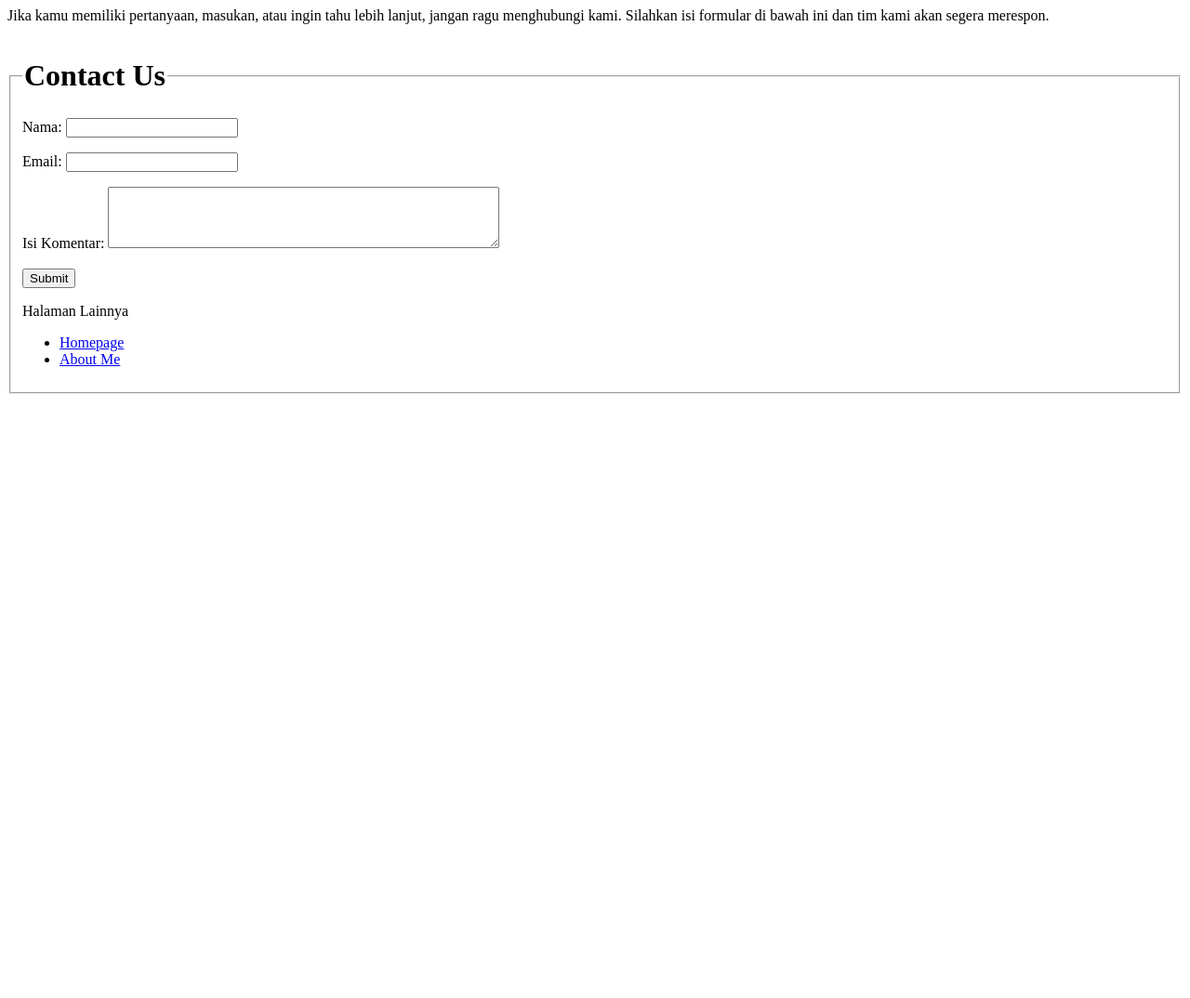
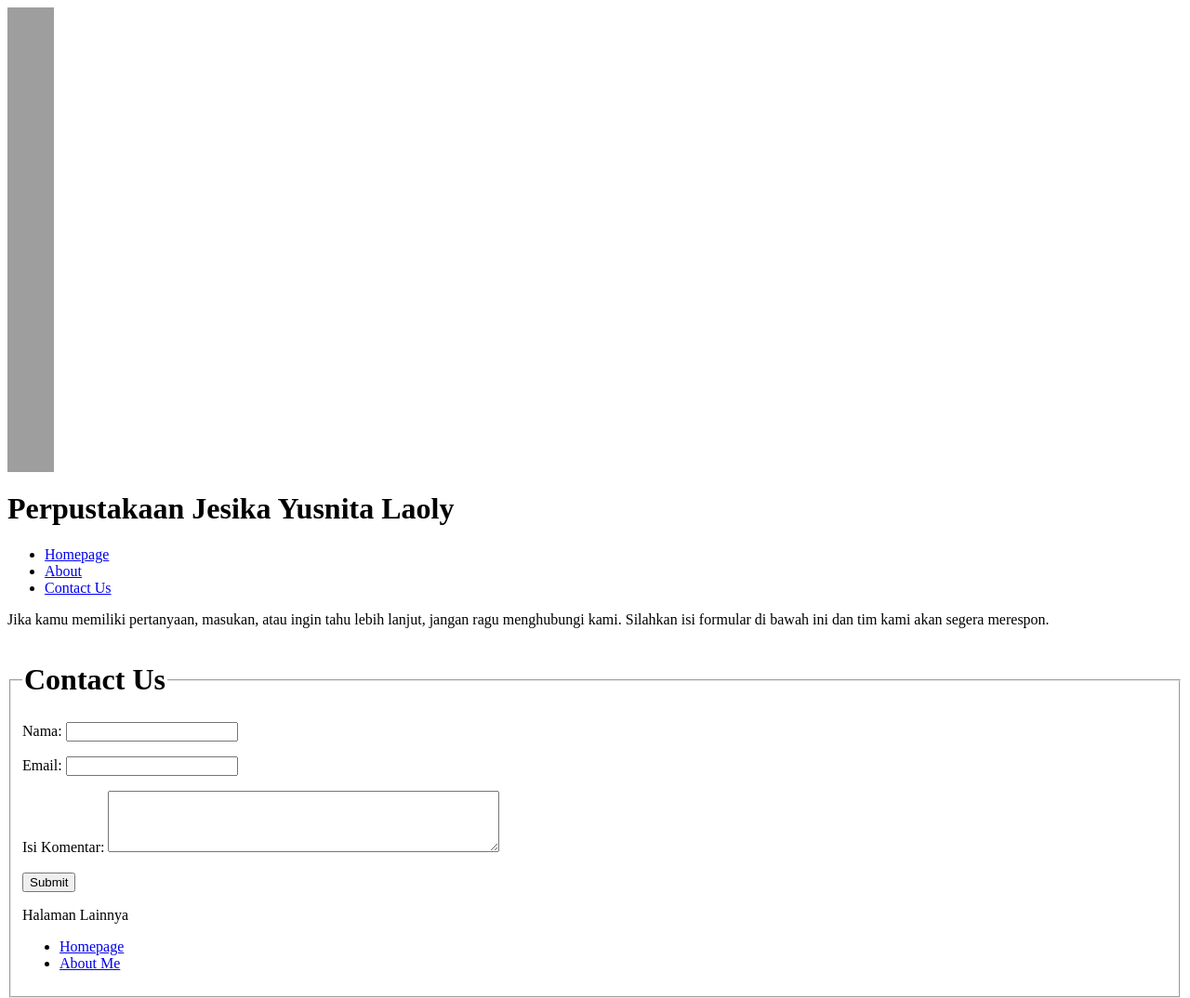
Before and after one commit to JesikaYusnitaLaoly/JesikaYusnitaLaoly, a plain HTML site: page contact.html in a window 1280 px wide. Shown: the whole page at 93% size. Before the commit the page ends 800 px from the top, so only its background shows below. Drawn offline with Linux system fonts and the light colour scheme; grey boxes are pictures that could not be loaded.

Commit message:
Update contact.html

```diff
--- a/contact.html
+++ b/contact.html
@@ -1,4 +1,18 @@
 <html>
+    <header>
+   <img src="https://upload.wikimedia.org/wikipedia/commons/thumb/9/90/Logo_of_North_Sumatra_University.svg/800px-Logo_of_North_Sumatra_University.svg.png" alt="Logo Website" width="50px" height="500px" />
+   <h1>Perpustakaan Jesika Yusnita Laoly</h1>
+<nav>
+<ul>
+         <li><a href="index.html">Homepage</a></li>
+         <li><a href="About.html">About</a></li>
+	 <li><a href="contact.html">Contact Us</a></li>
+      </ul>
+  </div>
+</ul>
+</nav>
+</header>
+
     <head>
     <head><title>Contact Us</title></head>
     </head>
```
